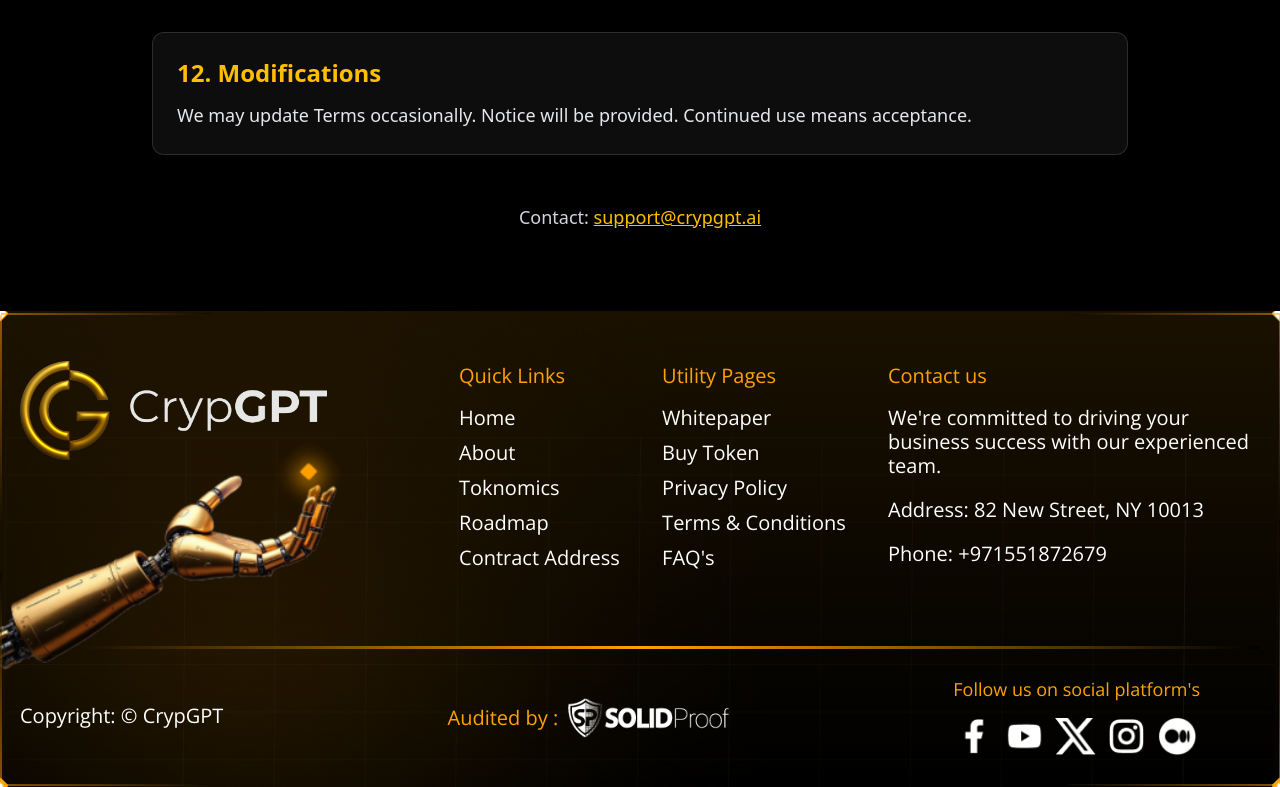
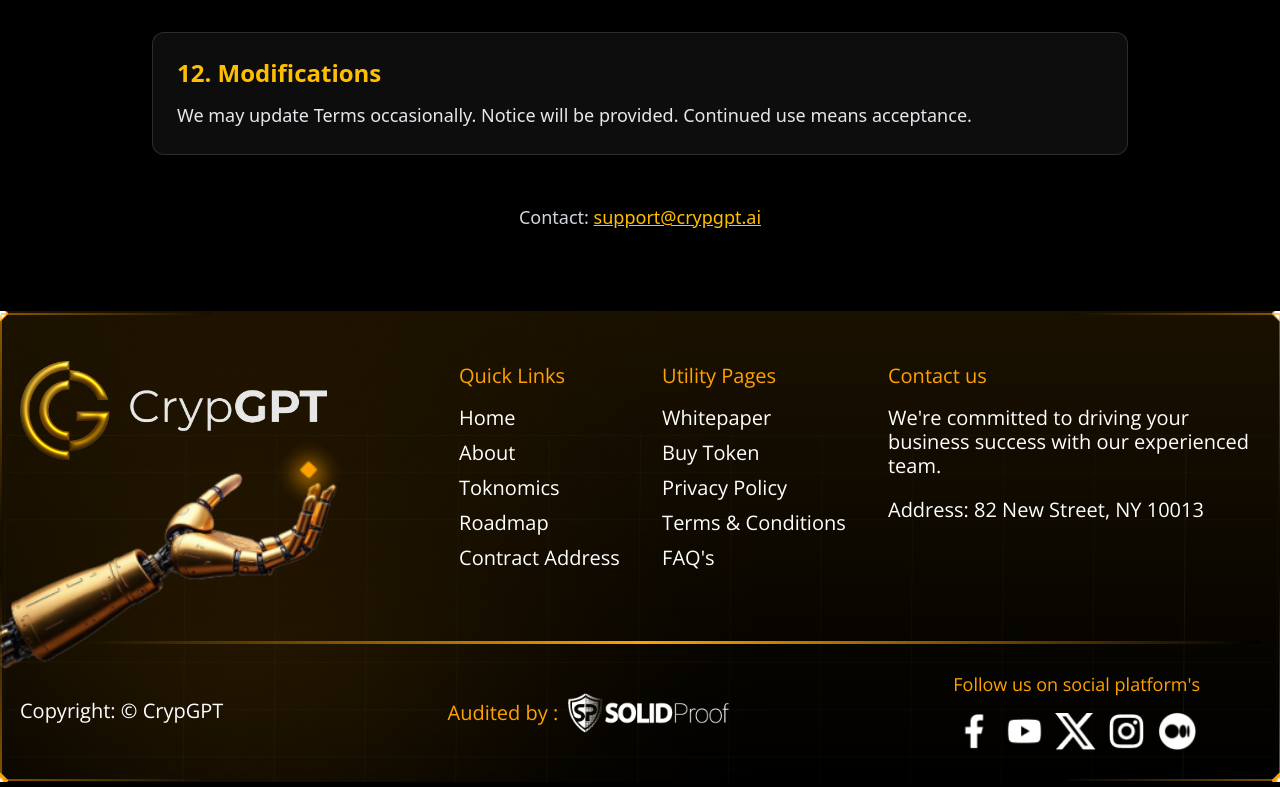
Before and after one commit to AshvinBisen/crypGPT_New_Website, a React (Vite) app: page /terms-and-conditions in a window 1280 px wide. Shown: the part 2165-2952 px from the top of the page. Built offline with nearby package versions, Linux system fonts and the light colour scheme.

Commit message:
contact number remove

```diff
--- a/src/Components/Footer.jsx
+++ b/src/Components/Footer.jsx
@@ -81,7 +81,7 @@ const Footer = () => {
             <h4>Contact us</h4>
             <p>We're committed to driving your business success with our experienced team.</p>
             <p>Address: 82 New Street, NY 10013</p>
-            <p>Phone: +971551872679</p>
+            {/* <p>Phone: +971551872679</p> */}
           </div>
         {/* </div> */}
       </div>
```
